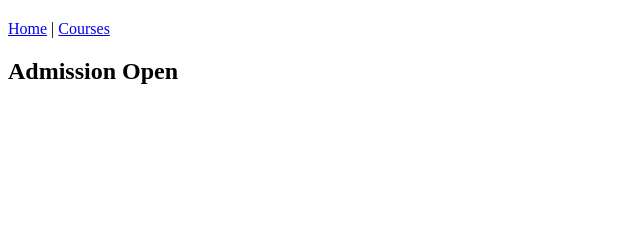
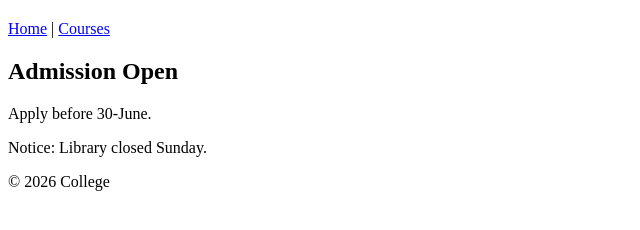
Before and after one commit to samaksh841/wdw_1050, a plain HTML site: page Assignment/assignment-3.html in a window 1280 px wide. Shown: the part 60-290 px from the top of the page, without its empty margins (0-640 px from the left). Drawn offline with Linux system fonts and the light colour scheme.

Commit message:
assignment-3 completed

```diff
--- a/Assignment/assignment-3.html
+++ b/Assignment/assignment-3.html
@@ -9,6 +9,9 @@
     <h1><b>College Portal</b></h1>
     <a href="#Home">Home</a> | <a href="#Courses">Courses</a>
     <h2>Admission Open</h2>
+    <p>Apply before 30-June.</p>
+    <p>Notice: Library closed Sunday.</p>
+   <p>&#169; 2026 College</p>
 
 </body>
 </html>
```
